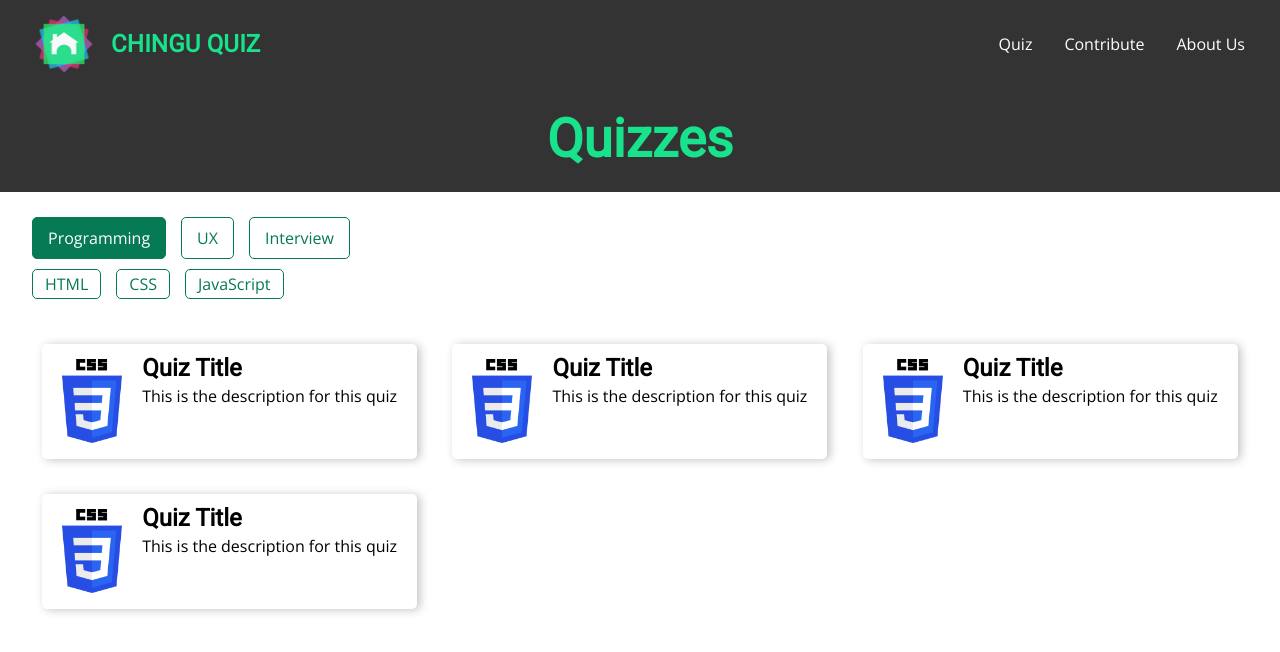
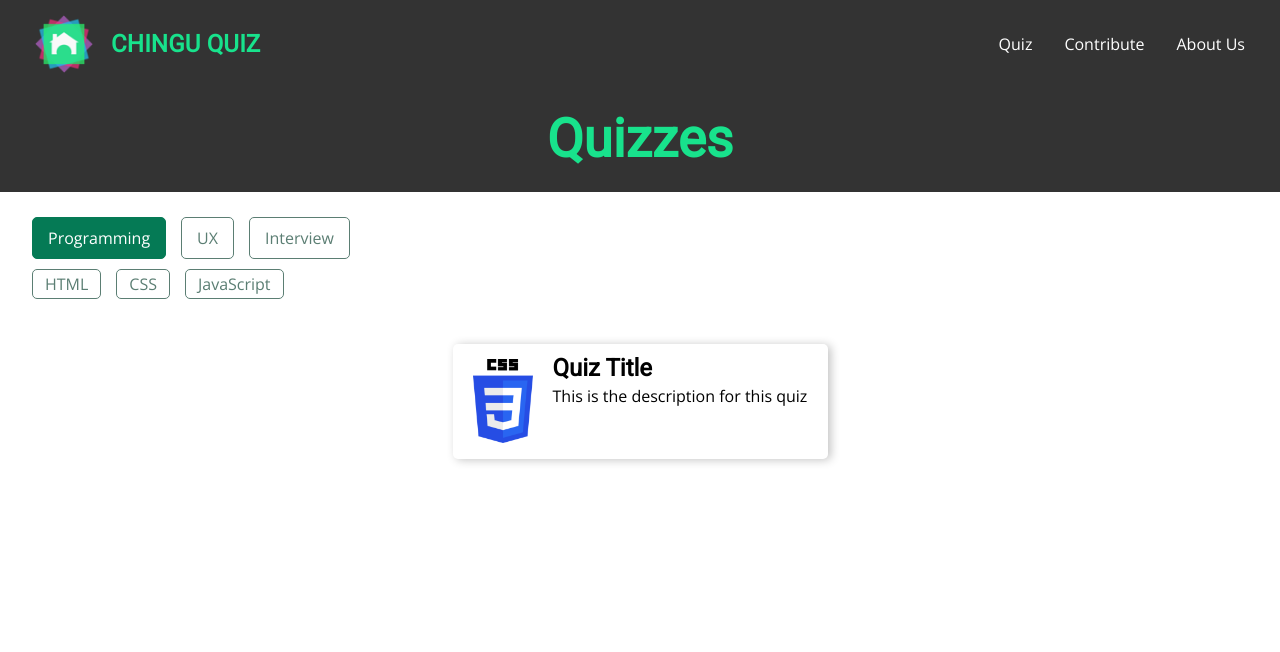
Before and after one commit to chingu-voyages/moonshot-chingu-quiz, a Next.js app in the folder client/: page /quizzes in a window 1280 px wide. Shown: the top 652 px of the page. Built offline with nearby package versions, Linux system fonts and the light colour scheme.

Commit message:
Better style for topic selection started filter logic

```diff
--- a/client/components/quizSelection/TopicSelection.js
+++ b/client/components/quizSelection/TopicSelection.js
@@ -16,17 +16,17 @@ export default function TopicSelection({ subject, setChosenSubject, chosenTopics
     <TopicSelectionContainer>
       <TopicSelectionList>
         <TopicSelectionItem>
-          <PrimaryButton activeLight={subject === "Programming"} onClick={() => {setChosenSubject("Programming")}}>
+          <PrimaryButton activeLight={subject === "Programming"} onClick={() => {setChosenSubject("Programming"); setChosenTopics([])}}>
             <TextBodySmall>Programming</TextBodySmall>
           </PrimaryButton>
         </TopicSelectionItem>
         <TopicSelectionItem>
-          <PrimaryButton activeLight={subject === "UX"} onClick={() => {setChosenSubject("UX")}}>
+          <PrimaryButton activeLight={subject === "UX"} onClick={() => {setChosenSubject("UX"); setChosenTopics([])}}>
             <TextBodySmall>UX</TextBodySmall>
           </PrimaryButton>
         </TopicSelectionItem>
         <TopicSelectionItem>
-          <PrimaryButton activeLight={subject === "Interview"} onClick={() => {setChosenSubject("Interview")}}>
+          <PrimaryButton activeLight={subject === "Interview"} onClick={() => {setChosenSubject("Interview"); setChosenTopics([])}}>
             <TextBodySmall>Interview</TextBodySmall>
           </PrimaryButton>
         </TopicSelectionItem>
--- a/client/components/shared/styles.js
+++ b/client/components/shared/styles.js
@@ -112,19 +112,23 @@ export const PrimaryButton = styled.button`
   border-radius: 5px;
   color: #057A55;
   cursor: pointer;
+  filter: contrast(30%);
+  transition-duration: 200ms;
 
   ${props => props.activeLight && css`
     background: #057A55;
     color: #fff;
+    filter: none;
   `}
 
   ${props => props.activeDark && css`
     background: #057A55;
     color: #333;
+    filter: none;
   `}
 
 `;
 
 export const PrimaryButtonSmall = styled(PrimaryButton)`
-  padding: 2px 12px
+  padding: 2px 12px;
 `;
--- a/client/pages/quizzes.js
+++ b/client/pages/quizzes.js
@@ -12,6 +12,19 @@ import { PageHeader } from '../components/shared/styles';
 export default function Quizzes() {
   const [chosenSubject, setChosenSubject] = useState("Programming");
   const [chosenTopics, setChosenTopics] = useState([]);
+  // const [allSubjectQuizzes, setAllSubjectQuizzes] = useState([]);
+  //
+  // useEffect(() => {
+  //   setAllSubjectQuizzes([
+  //     {
+  //       "CSS Quiz": {
+  //         "subject": ["programming"],
+  //         "description": "A quiz covering general JavaScript knowledge.",
+  //         "tags": ["javascript"]
+  //       }
+  //     }
+  //   ])
+  // })
 
   /* TODO:
   const [quizArray, setQuizArray] = useState([]);
@@ -29,9 +42,6 @@ export default function Quizzes() {
       <TopicSelection subject={chosenSubject} setChosenSubject={setChosenSubject} chosenTopics={chosenTopics} setChosenTopics={setChosenTopics} />
       <TileSection>
         <QuizTile />
-        <QuizTile />
-        <QuizTile />
-        <QuizTile />
       </TileSection>
     </>
   );
```
